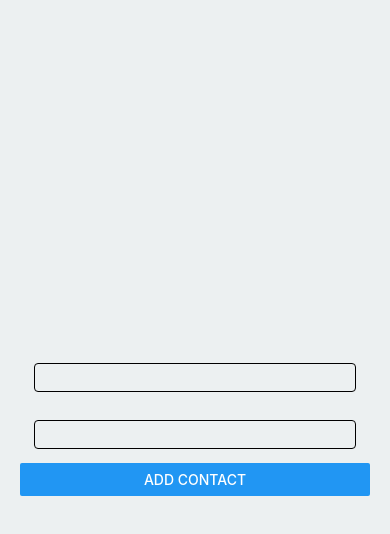
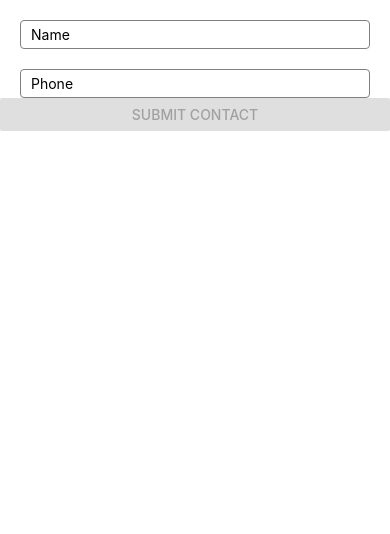
Before and after one commit to sashadykun/contacts, a React Native app: screen / in a window 390 px wide. Both pictures are taken after a click on the button "ADD CONTACT". Shown: the top 534 px of the page. Built offline with nearby package versions, Linux system fonts and the light colour scheme.

Commit message:
add validating to the form

```diff
--- a/App.js
+++ b/App.js
@@ -11,6 +11,10 @@ export default class App extends React.Component {
     showContacts: false,
     showForm: false,
     contacts: contacts,
+  }
+
+  addContact = newContact => {
+    this.setState(prevState => ({ showForm: false, contacts: [...prevState.contacts, newContact]}))
   }
   componentDidMount() {
     // console.log('contacts', contacts);
@@ -30,7 +34,7 @@ export default class App extends React.Component {
   }
 
   render() {
-    if (this.state.showForm) return <AddContactForm />
+    if (this.state.showForm) return <AddContactForm onSubmit={this.addContact} />
     return (
       <View style={styles.container}>
         <Button title="toggle contacts" onPress={this.toggleContacts} />
--- a/addContactForm.js
+++ b/addContactForm.js
@@ -1,21 +1,24 @@
 import React from 'react';
 import { Button, StyleSheet, TextInput, View } from 'react-native';
 import PropTypes from 'prop-types';
+import Constants from 'expo-constants';
 
 
 const styles = StyleSheet.create({
     input: {
-        padding: 5,
-        borderColor: 'black',
-        borderWidth: 1,
-        margin: 14,
+        borderWidth: 0.3,
+        borderColor: 'grey',
+        minWidth: 100,
+        marginTop: 20,
+        marginHorizontal: 20,
+        paddingHorizontal: 10,
+        paddingVertical: 5,
         borderRadius: 4,
     },
     container: {
         flex: 1,
-        justifyContent: 'center',
-        padding: 20,
-        backgroundColor: '#ecf0f1',
+        paddingTop: Constants.statusBarHeight,
+        backgroundColor: '#fff',
     }
 })
 
@@ -28,14 +31,31 @@ class AddContactForm extends React.Component {
     state = {
         name: '',
         phone: '',
+        isFormValid: false,
     }
 
     handleNameChange = name => {
-        this.setState({name});
+        this.setState({name}, this.validateForm);
     }
 
     handlePhoneChange = phone => {
-        this.setState({phone});
+        if ( +phone >= 0 && phone.length <= 10) {
+            this.setState({phone}, this.validateForm);
+        }
+    }
+
+    validateForm = () => {
+        if ( +this.state.phone >= 0 && this.state.phone.length === 10 && this.state.name.length >= 3 ) {
+            return this.setState({ isFormValid: true });
+        } else {
+            return this.setState({ isFormValid: false });
+        }
+    }
+
+    handleSubmit = () => {
+        if ( +this.state.phone >= 0 && this.state.phone.length === 10 && this.state.name.length >= 3 ) {
+            this.props.onSubmit(this.state) //{name: this.state.name, phone: this.state.phone} or {...this.state}
+        }
     }
 
     render() {
@@ -45,14 +65,16 @@ class AddContactForm extends React.Component {
                     onChangeText={this.handleNameChange}
                     style={styles.input}
                     value={this.state.name}
+                    placeholder='Name'
                 />
                 <TextInput
                     onChangeText={this.handlePhoneChange}
                     style={styles.input}
                     value={this.state.phone}
                     keyboardType='numeric'
+                    placeholder='Phone'
                 />
-                <Button title='Add Contact' />
+                <Button disabled={!this.state.isFormValid} onPress={this.handleSubmit} title='Submit Contact' />
             </View>
         )
     }
--- a/contacts.js
+++ b/contacts.js
@@ -1,4 +1,4 @@
-const NUM_CONTACTS = 1000
+const NUM_CONTACTS = 1
 
 const firstNames = ['Emma','Noah','Olivia','Liam','Ava','William','Sophia','Mason',
 'Isabella','James','Mia','Benjamin','Charlotte','Jacob','Abigail','Michael','Emily',
```
